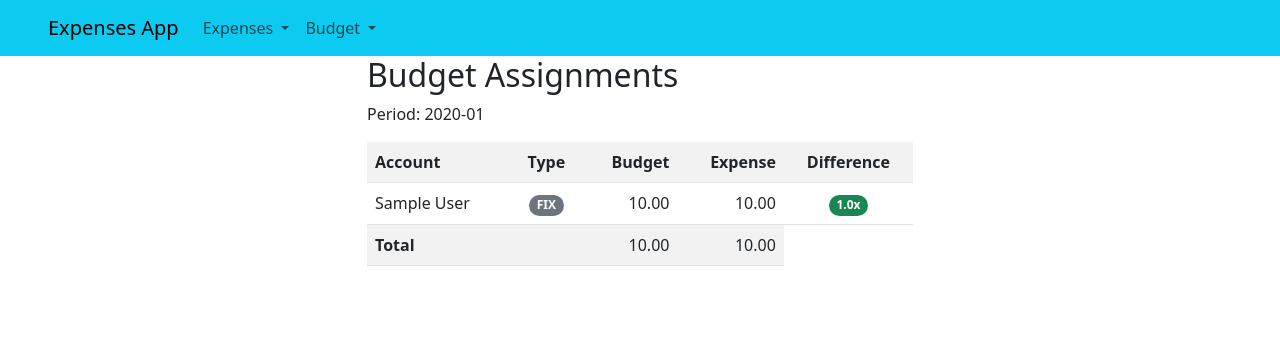
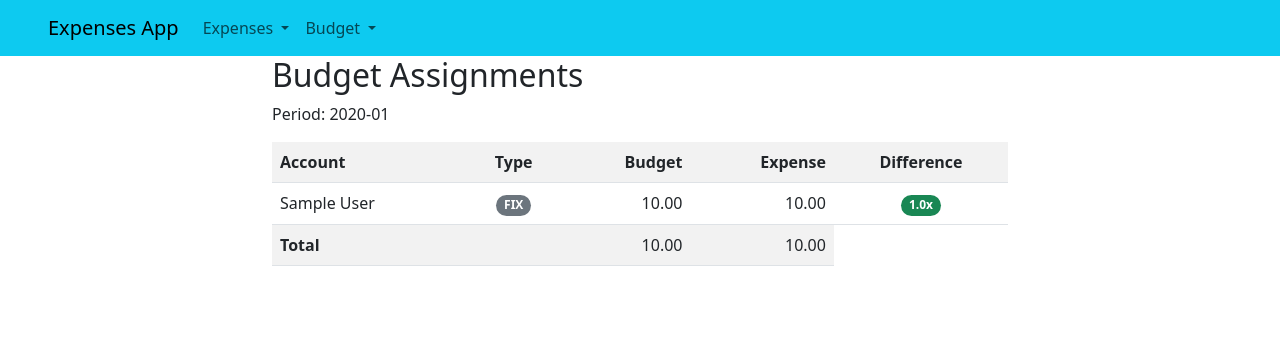
Before and after one commit to senquevila/expenses_site, a Django app: page /budgets/1/assignments/ in a window 1280 px wide. Shown: the top 356 px of the page. Run offline with Django 4.2, Linux system fonts and the light colour scheme; tables that the repository leaves empty hold one stand-in row (values such as "Sample post"); some libraries are stand-ins or nearby versions.

Commit message:
expand list view

```diff
--- a/templates/budgets/budget_assignment_list.html
+++ b/templates/budgets/budget_assignment_list.html
@@ -3,7 +3,7 @@
 {% load math_filters %}
 
 {% block content %}
-<div class="col-md-6">
+<div class="col-md-8">
   <h2>Budget Assignments</h2>
   <p>Period: {{ period }}</p>
   <table class="table table-striped">
```
